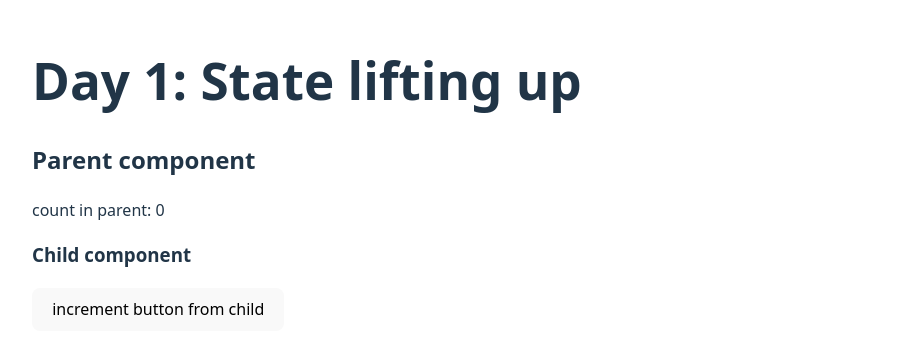
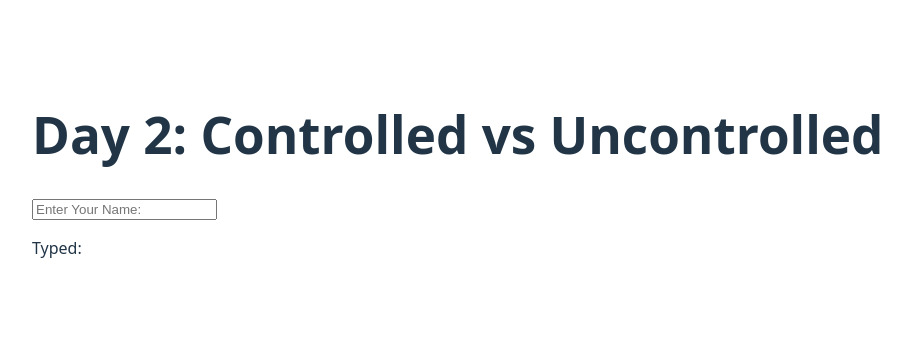
Before and after one commit to Abinash-016/React-Rev, a React (Vite) app: page / in a window 1280 px wide. Shown: the part 226-580 px from the top of the page, without its empty margins (158-1069 px from the left). Built offline with nearby package versions, Linux system fonts and the light colour scheme.

Commit message:
Controlled Component

```diff
--- a/src/App.jsx
+++ b/src/App.jsx
@@ -1,9 +1,11 @@
 import StateLiftingApp from "./DAY-1/state-lifting up/StateLiftingUp";
+import Day2 from "./DAY-2/App";
 
 function App() {
   return (
     <div>
-      <StateLiftingApp />
+      {/* <StateLiftingApp /> */}
+      <Day2/>
     </div>
   );
 }
--- /dev/null
+++ b/src/DAY-2/App.jsx
@@ -0,0 +1,13 @@
+import ControlledComp from "./controlled";
+
+function Day2() {
+  return (
+    <div>
+      <h1>Day 2: Controlled vs Uncontrolled</h1>
+      <ControlledComp />
+
+    </div>
+  );
+}
+
+export default Day2;
--- /dev/null
+++ b/src/DAY-2/controlled.jsx
@@ -0,0 +1,20 @@
+import { useState } from "react";
+
+function ControlledComp() {
+  const [name, setName] = useState("");
+
+  return (
+    <div>
+      <input
+        type="text"
+        value={name}
+        onChange={(e) => setName(e.target.value)}
+        placeholder="Enter Your Name:"
+      />
+
+      <p>Typed: {name}</p>
+    </div>
+  );
+}
+
+export default ControlledComp;
```
Also changed, not shown: src/DAY-2/unControlled.jsx (added).
